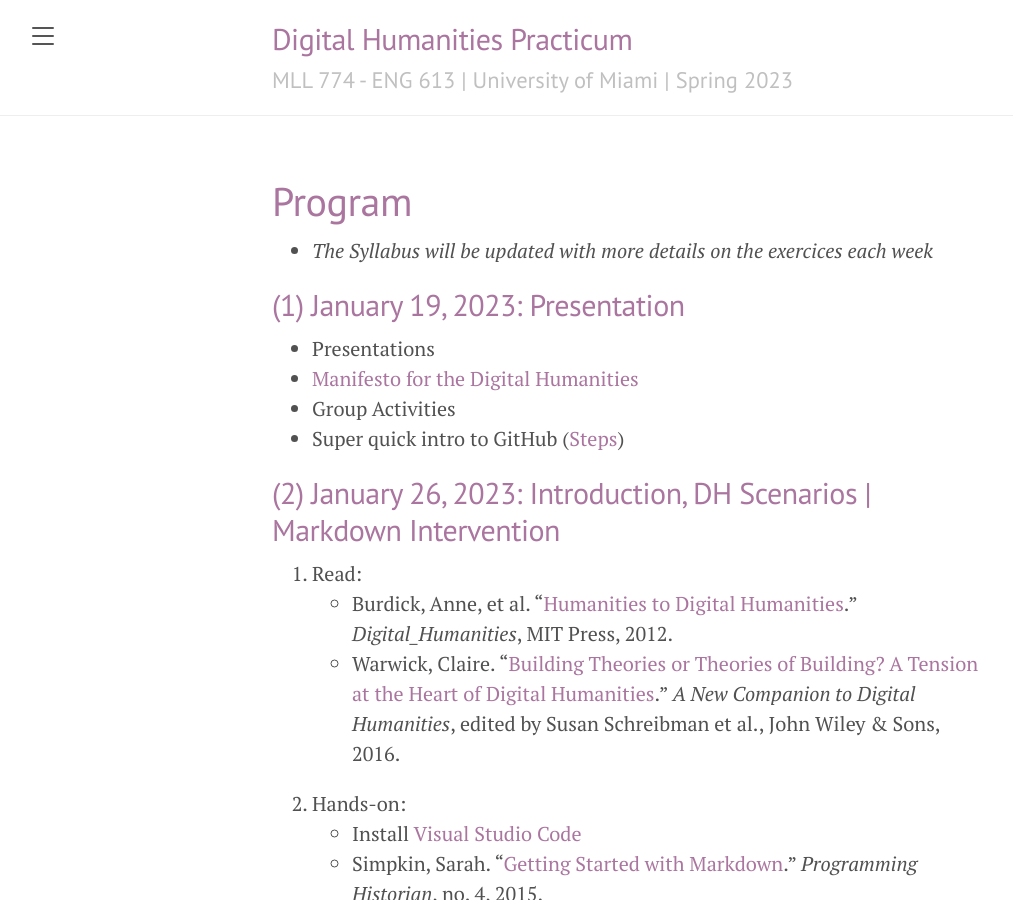
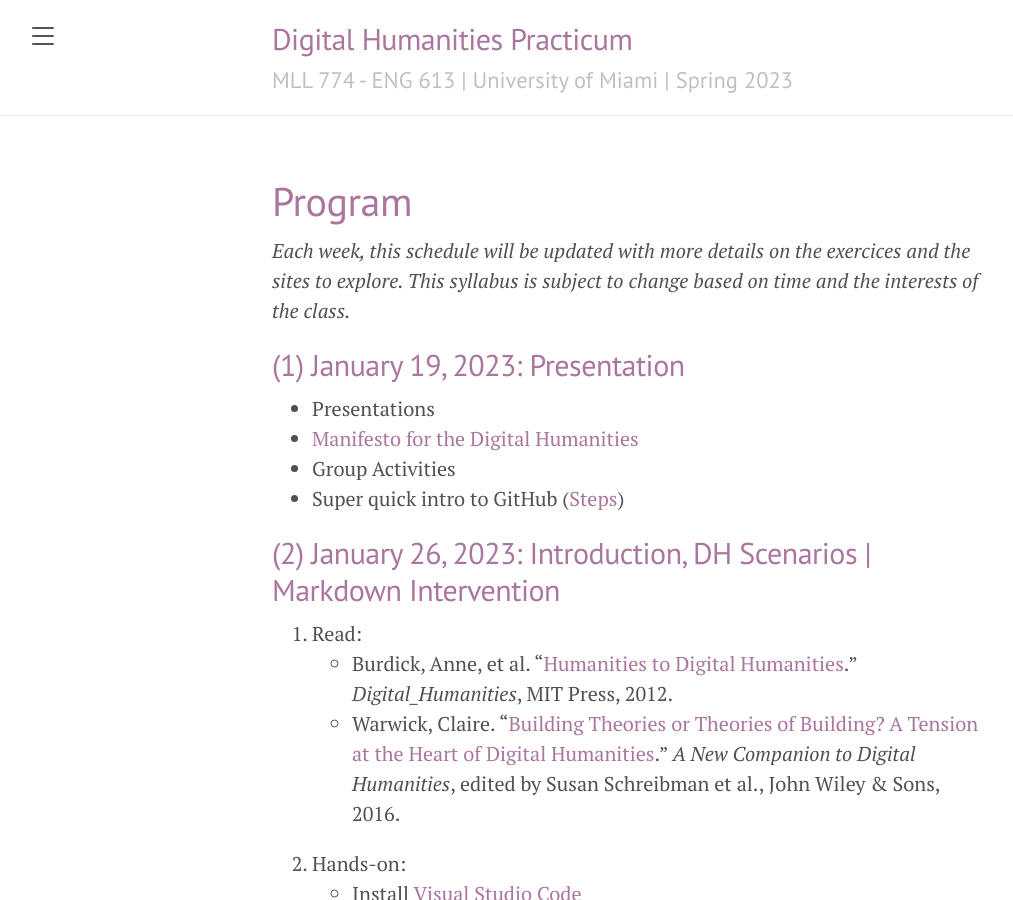
Before and after one commit to susannalles/DHPracticum_Spring23, a Jekyll site: the page built from schedule.md, in a window 1280 px wide and 900 px high. Shown: the whole window, without its empty margins (8-1021 px from the left). Built offline with Jekyll 4.4.1, drawn with Linux system fonts in a browser that asks for light colours.

Commit message:
Update schedule.md

```diff
--- a/schedule.md
+++ b/schedule.md
@@ -3,7 +3,7 @@ layout: page
 title: Program
 ---
 
-* *The Syllabus will be updated with more details on the exercices each week*
+*Each week, this schedule will be updated with more details on the exercices and the sites to explore. This syllabus is subject to change based on time and the interests of the class.*
 
 ## (1) January 19, 2023: Presentation
 
```
